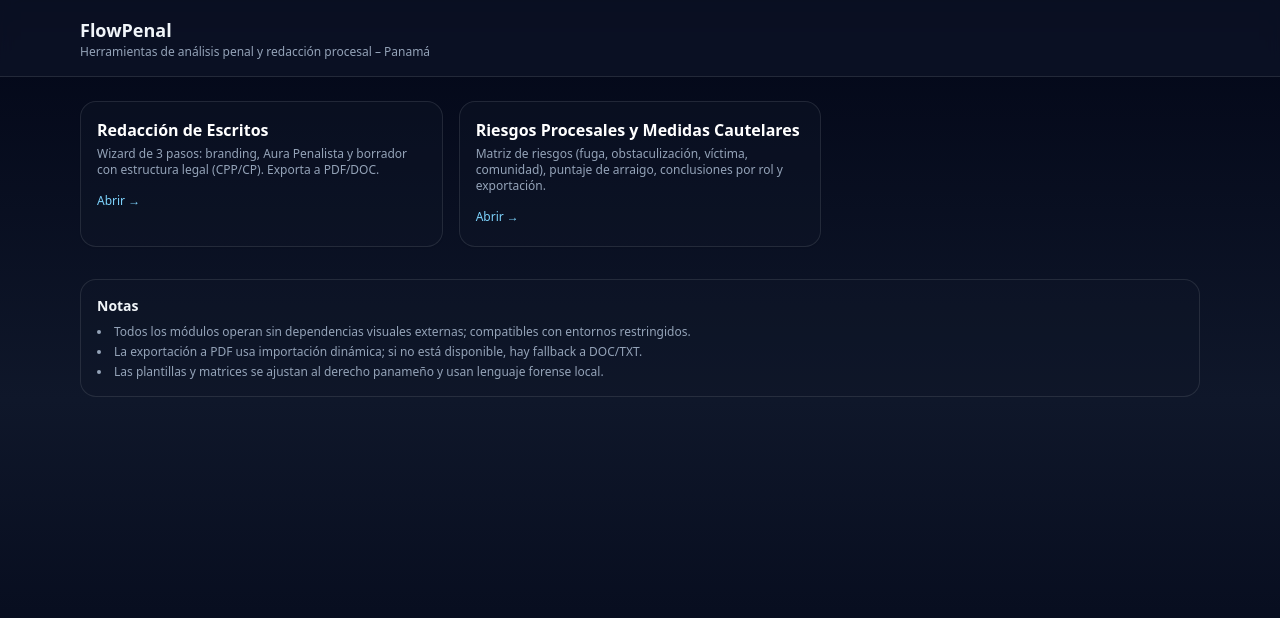
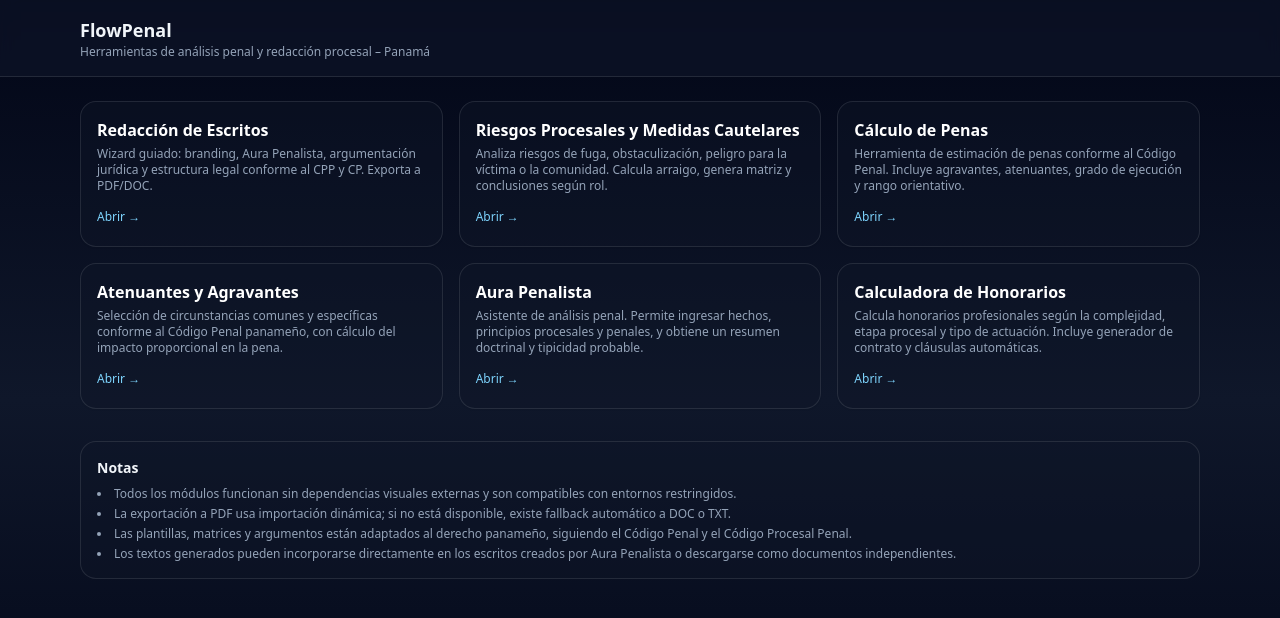
Before and after one commit to purple-flame-code/flowp, a Next.js app: page / in a window 1280 px wide. Shown: the top 618 px of the page. Built offline with nearby package versions, Linux system fonts and the light colour scheme.

Commit message:
Update page.tsx
Se corrige y se transcribe completo el bloque de Home, que se corto por error en el commitment anterior.

```diff
--- a/src/app/page.tsx
+++ b/src/app/page.tsx
@@ -3,14 +3,17 @@
 import Link from "next/link";
 
 // ===========================================
-// Home – FlowPenal (launcher)
+// Home – FlowPenal (launcher principal)
 // Tarjetas de acceso rápido a los módulos principales
-// 100% self-contained, sin dependencias externas
+// Autocontenido y estilizado en Tailwind
 // ===========================================
 
 function Card({ title, description, href }: { title: string; description: string; href: string }) {
   return (
-    <Link href={href} className="group block rounded-2xl border border-white/10 bg-slate-900/40 hover:bg-slate-900/60 transition shadow-sm">
+    <Link
+      href={href}
+      className="group block rounded-2xl border border-white/10 bg-slate-900/40 hover:bg-slate-900/60 transition shadow-sm"
+    >
       <div className="p-4">
         <div className="text-base font-semibold text-white group-hover:text-white">{title}</div>
         <p className="mt-1 text-xs text-slate-400 group-hover:text-slate-300">{description}</p>
@@ -25,42 +28,78 @@ function Card({ title, description, href }: { title: string; description: string
 export default function Home() {
   return (
     <div className="min-h-screen bg-gradient-to-b from-slate-950 via-slate-900 to-slate-950 text-slate-100">
+      {/* Encabezado */}
       <header className="border-b border-white/10 bg-slate-900/60 backdrop-blur sticky top-0 z-20">
         <div className="mx-auto max-w-6xl px-4 py-4">
           <h1 className="text-lg font-semibold">FlowPenal</h1>
-          <p className="text-xs text-slate-400">Herramientas de análisis penal y redacción procesal – Panamá</p>
+          <p className="text-xs text-slate-400">
+            Herramientas de análisis penal y redacción procesal – Panamá
+          </p>
         </div>
       </header>
 
-      <main className="mx-auto max-w-6xl px-4 py-6">
+      {/* Cuerpo principal */}
+      <main className="mx-auto max-w-6xl px-4 py-6 space-y-8">
+        {/* Tarjetas principales */}
         <section className="grid grid-cols-1 sm:grid-cols-2 lg:grid-cols-3 gap-4">
           <Card
             title="Redacción de Escritos"
-            description="Wizard de 3 pasos: branding, Aura Penalista y borrador con estructura legal (CPP/CP). Exporta a PDF/DOC."
+            description="Wizard guiado: branding, Aura Penalista, argumentación jurídica y estructura legal conforme al CPP y CP. Exporta a PDF/DOC."
             href="/escritos"
           />
 
           <Card
             title="Riesgos Procesales y Medidas Cautelares"
-            description="Matriz de riesgos (fuga, obstaculización, víctima, comunidad), puntaje de arraigo, conclusiones por rol y exportación."
+            description="Analiza riesgos de fuga, obstaculización, peligro para la víctima o la comunidad. Calcula arraigo, genera matriz y conclusiones según rol."
             href="/riesgos"
           />
 
-          {/* En caso de existir el módulo de cálculo de penas en /penas, descomentar: */}
-          {/* <Card
+          <Card
             title="Cálculo de Penas"
-            description="Circunstancias atenuantes/agravantes, grado de ejecución y rango sancionatorio orientativo."
+            description="Herramienta de estimación de penas conforme al Código Penal. Incluye agravantes, atenuantes, grado de ejecución y rango orientativo."
             href="/penas"
-          /> */}
+          />
+
+          <Card
+            title="Atenuantes y Agravantes"
+            description="Selección de circunstancias comunes y específicas conforme al Código Penal panameño, con cálculo del impacto proporcional en la pena."
+            href="/circunstancias"
+          />
+
+          <Card
+            title="Aura Penalista"
+            description="Asistente de análisis penal. Permite ingresar hechos, principios procesales y penales, y obtiene un resumen doctrinal y tipicidad probable."
+            href="/aura"
+          />
+
+          <Card
+            title="Calculadora de Honorarios"
+            description="Calcula honorarios profesionales según la complejidad, etapa procesal y tipo de actuación. Incluye generador de contrato y cláusulas automáticas."
+            href="/honorarios"
+          />
         </section>
 
-        <section className="mt-8">
+        {/* Notas generales */}
+        <section>
           <div className="rounded-2xl border border-white/10 bg-slate-900/40 p-4">
             <h2 className="text-sm font-semibold">Notas</h2>
             <ul className="mt-2 text-xs text-slate-400 list-disc list-inside space-y-1">
-              <li>Todos los módulos operan sin dependencias visuales externas; compatibles con entornos restringidos.</li>
-              <li>La exportación a PDF usa importación dinámica; si no está disponible, hay fallback a DOC/TXT.</li>
-              <li>Las plantillas y matrices se ajustan al derecho panameño y usan lenguaje forense local.</li>
+              <li>
+                Todos los módulos funcionan sin dependencias visuales externas y son compatibles con
+                entornos restringidos.
+              </li>
+              <li>
+                La exportación a PDF usa importación dinámica; si no está disponible, existe fallback
+                automático a DOC o TXT.
+              </li>
+              <li>
+                Las plantillas, matrices y argumentos están adaptados al derecho panameño, siguiendo
+                el Código Penal y el Código Procesal Penal.
+              </li>
+              <li>
+                Los textos generados pueden incorporarse directamente en los escritos creados por
+                Aura Penalista o descargarse como documentos independientes.
+              </li>
             </ul>
           </div>
         </section>
```
